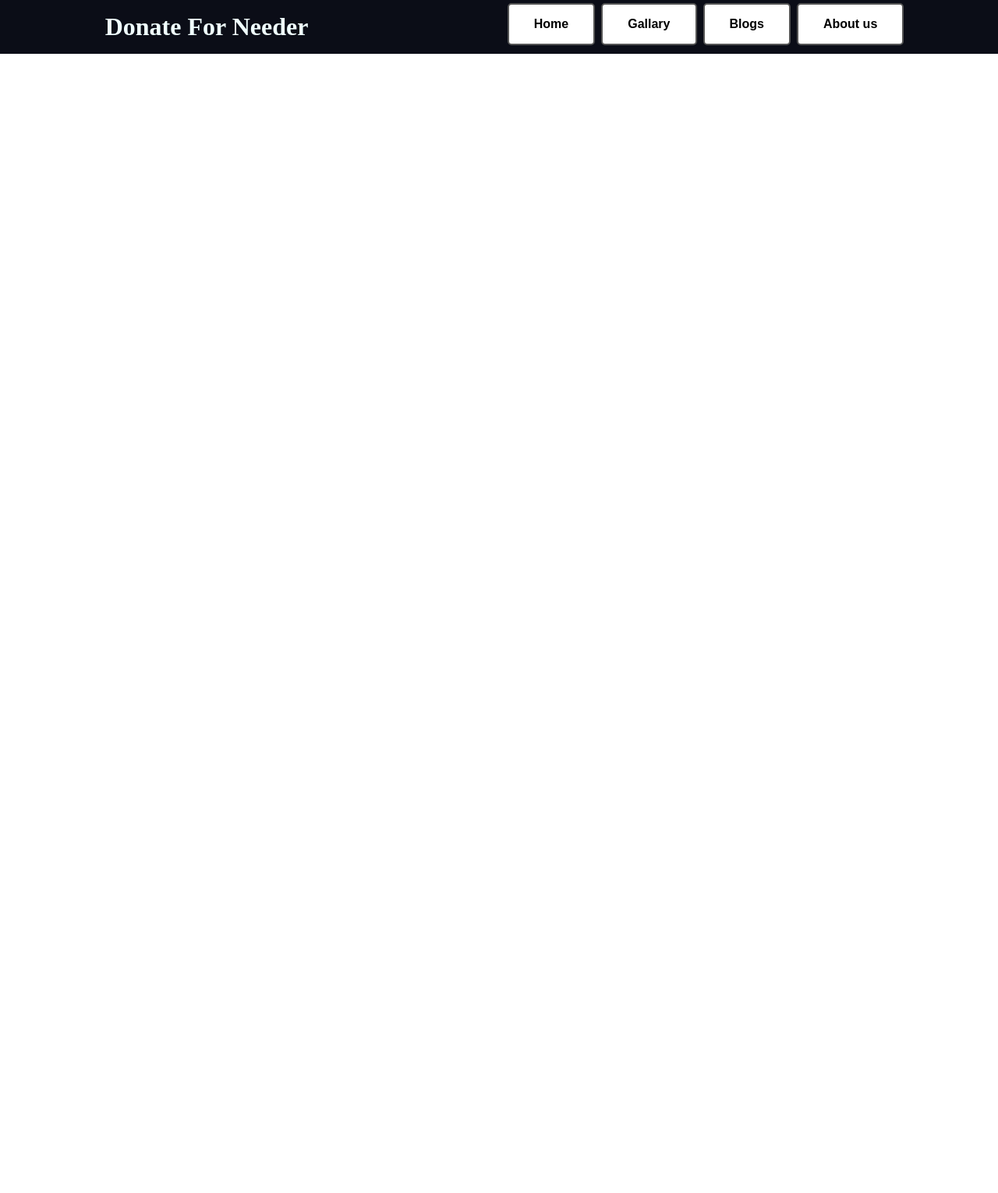
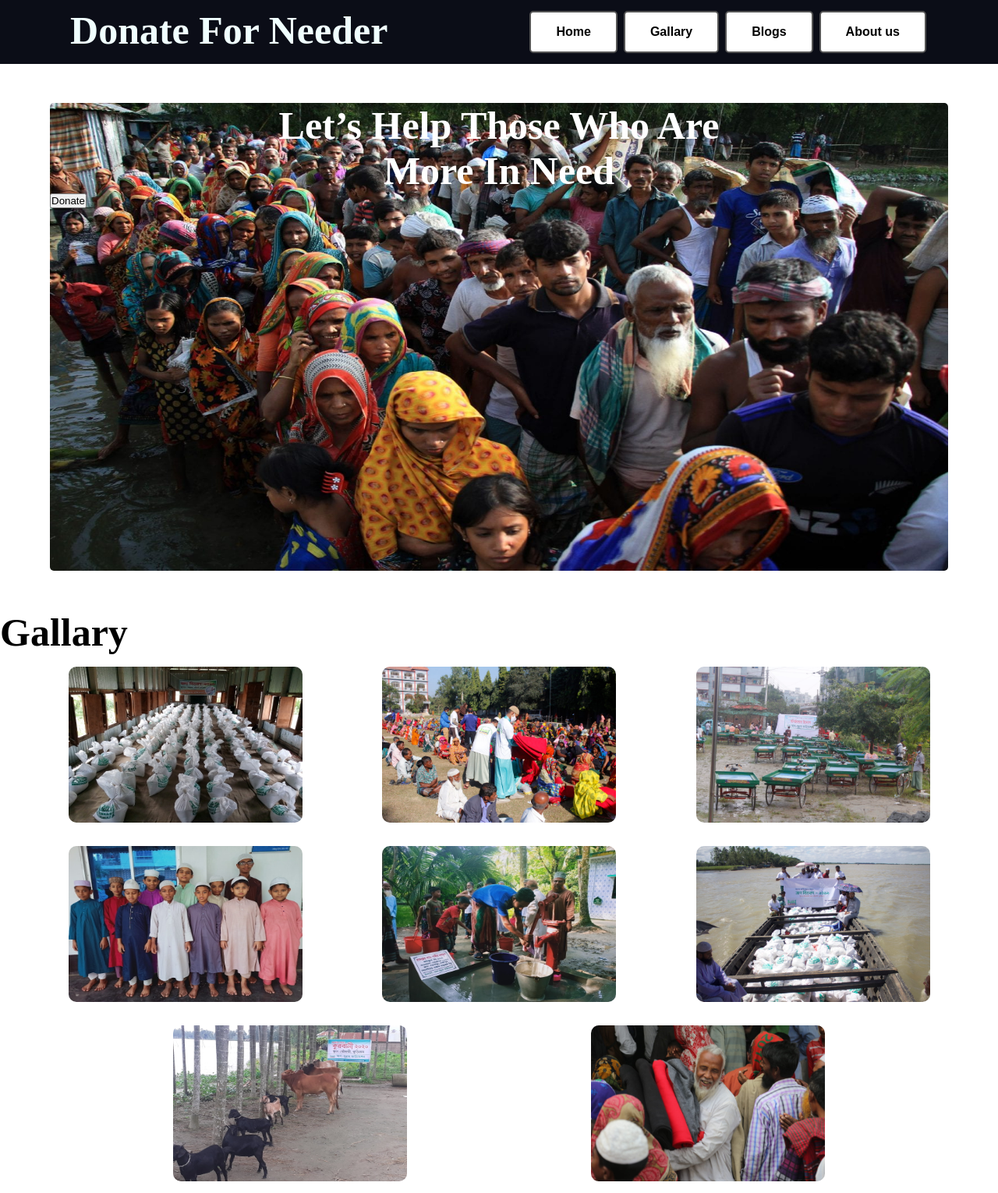
Before and after one commit to AliAiub/donate-for-needer, a plain HTML site: page index.html in a window 1280 px wide. Shown: the whole page at 78% size. Before the commit the page ends 800 px from the top, so only its background shows below. Drawn offline with Linux system fonts and the light colour scheme.

Commit message:
complete the gallary

```diff
--- a/index.html
+++ b/index.html
@@ -17,7 +17,25 @@
     <button class="button button5">Blogs</button>
     <button class="button button5">About us</button>
     </div>
+  </header>
 
-  </header>
+  <section class="banner">
+    <h1>Let’s Help Those Who Are <br> More In Need</h1>
+    <button>Donate</button>
+  </section>
+
+  <section>
+    <h1>Gallary</h1>
+    <div class="gallary">
+      <img src="image/gallery_1.jpg" alt="">
+      <img src="image/gallery_2.jpg" alt="">
+      <img src="image/gallery_3.jpg" alt="">
+      <img src="image/gallery_4.jpg" alt="">
+      <img src="image/gallery_5.jpg" alt="">
+      <img src="image/gallery_6.jpg" alt="">
+      <img src="image/gallery_7.jpg" alt="">
+      <img src="image/gallery_8.jpg" alt="">
+    </div>
+  </section>
 </body>
 </html>
--- a/style.css
+++ b/style.css
@@ -12,11 +12,12 @@
   background-color: #0B0D17;
  }
  .header h1{
-  padding: 16px;
+  padding: 10px;
   color: azure;
  }
  .header-btn{
   justify-content: space-evenly;
+  padding: 10px;
  }
  .button {
   background-color: white;
@@ -37,3 +38,42 @@
   background-color: #555555;
   color: white;
 }
+
+ /*-------------------------------
+        Banner Design
+ ----------------------------------*/
+ h1{
+  font-size: 50px;
+}
+.orange-color{
+  color:orangered ;
+}
+.banner{
+  width: 90%;
+  height: 600px;
+  background-image: url('image/donation7.jpg');
+  background-size: 100% 100%;
+  margin: 50px auto;
+  border-radius: 5px;
+}
+.banner h1{
+  text-align: center;
+  color: #fff;
+}
+
+/*-------------------------------
+        Gallary Design
+ ----------------------------------*/
+ .gallary{
+  width: 80% auto;
+  display: flex;
+  flex-wrap: wrap;
+  justify-content: space-evenly;
+}
+
+.gallary img{
+  width: 300px;
+  height: 200px;
+  border-radius: 10px;
+  margin: 15px;
+}
```
Also changed, not shown: 1 other file.
